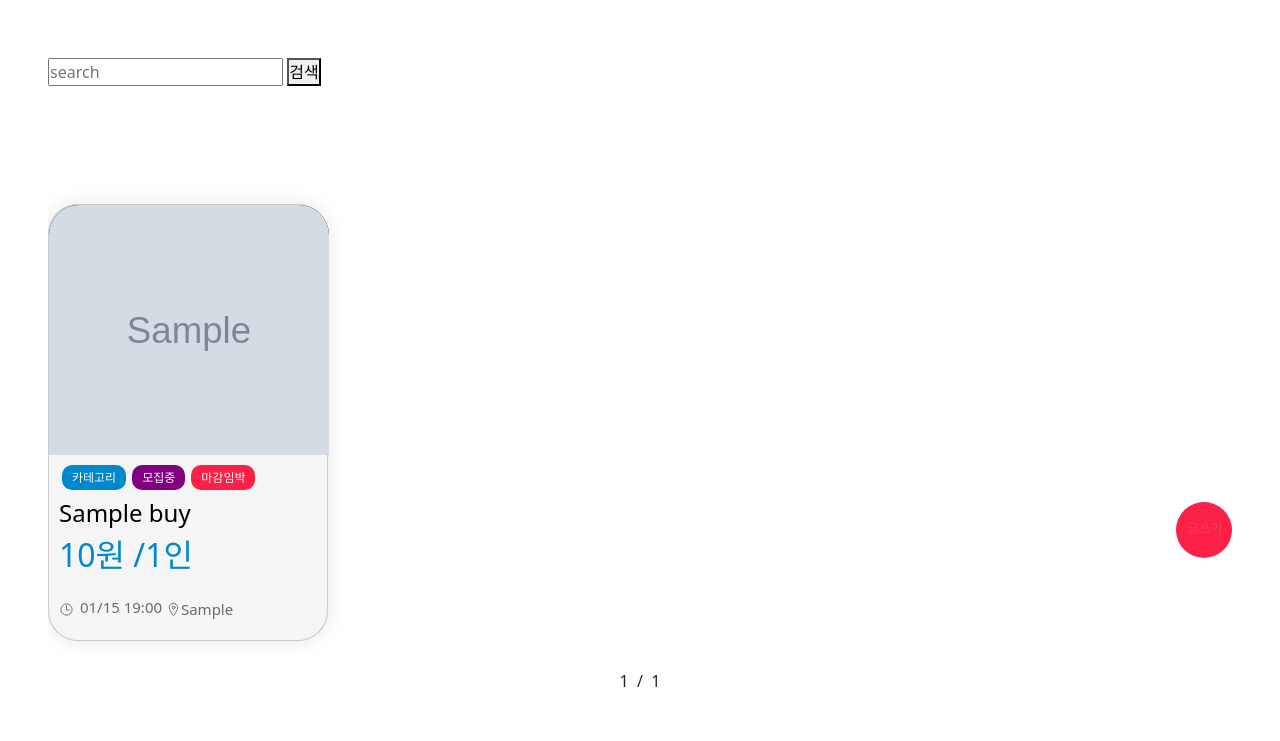
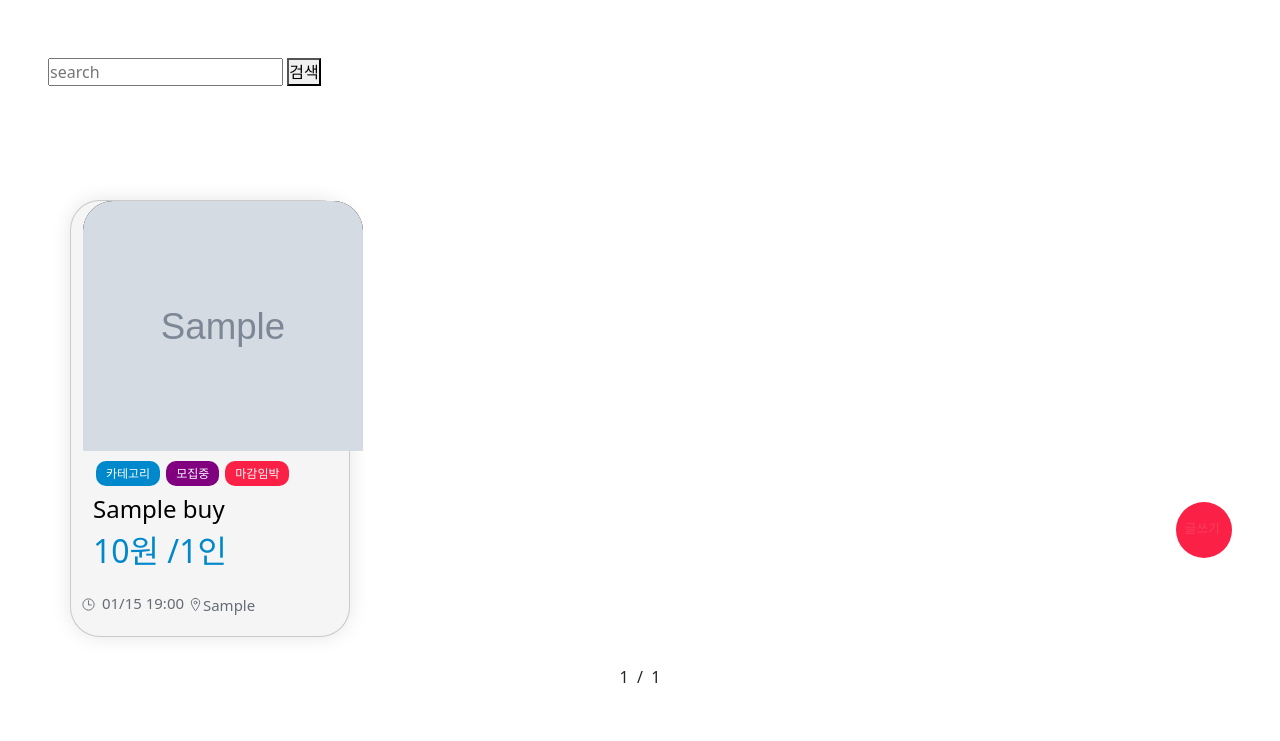
Before and after one commit to 21720819/BT, a Django app: page /buy/ in a window 1280 px wide. Shown: the part 186-927 px from the top of the page. After the commit the page ends 869 px from the top, so only its background shows below. Run offline with Django 4.2, Linux system fonts and the light colour scheme; tables that the repository leaves empty hold one stand-in row (values such as "Sample post"); grey boxes marked "Sample" are stand-in pictures; some libraries are stand-ins or nearby versions.

Commit message:
1006 1차 김재현

```diff
--- a/static/style.css
+++ b/static/style.css
@@ -1262,7 +1262,7 @@ i {
   position: absolute;
   color: var(--white-color);
   top: 30%;
-  left: 20%;
+  left: 15%;
   font-size: 0.8rem;
 }
 
--- a/templates/buy/home.html
+++ b/templates/buy/home.html
@@ -33,17 +33,19 @@
       <input type="text" placeholder="search" name="q">
       <button type="submit">검색</button>
     </form>
+  </div>
 
-  </div>
  <!-- 검색창 -->
-
   {% if posts %}
   {% if q %}
     <h5>'{{q}}' 검색결과입니다.</h5>
     {% endif %}
+
+  <div class="container">
+    <div class="row row-cols-3">
   <!-- 게시글 출력 -->
   {% for post in posts %}
-  <article class="card">
+  <article class="card col">
     <header class="card__thumb">
       {% if post.photo %}
       <img src="{{ post.photo.url }}" alt="">
@@ -69,6 +71,8 @@
     </footer>
   </article>
   {% endfor %}
+    </div>
+  </div>
   {% else %}
   <!-- 출력할 게시글이 없을때  -->
   {% if q %}
```
Lines whose indentation alone changed are shown as unchanged.
